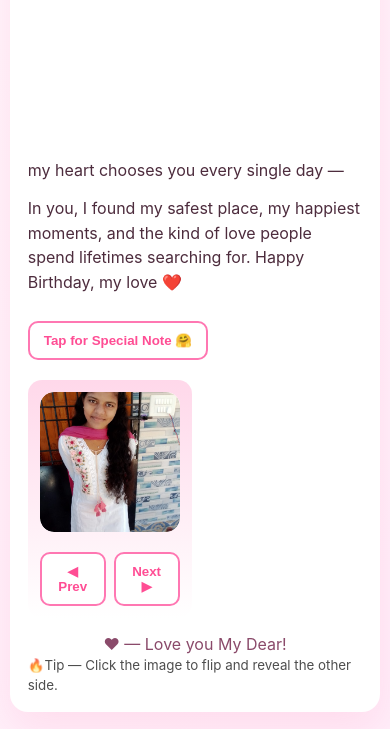
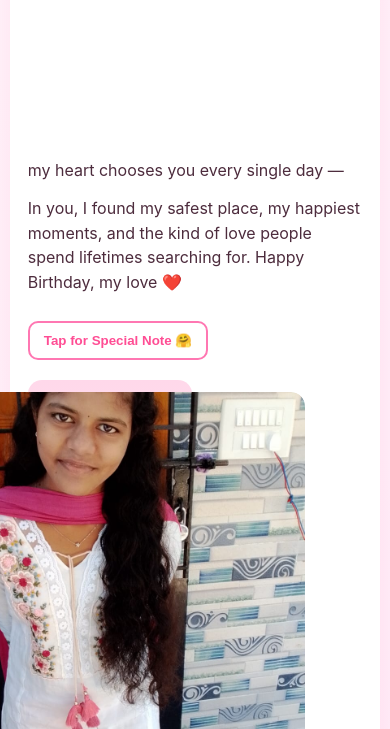
Before and after one commit to msyoganandh/happy_birthday_my_girl, a plain HTML site: page index.html in a window 390 px wide. Shown: the part 115-844 px from the top of the page. Drawn offline with Linux system fonts and the light colour scheme.

Commit message:
Update index.html

```diff
--- a/index.html
+++ b/index.html
@@ -98,24 +98,26 @@ footer{text-align:center;margin-top:16px;color:#8a4a6a}
   color:var(--deep);
   min-height:36px;
 }
-  @media (max-width: 900px) {
+ @media (max-width: 900px) {
   .carousel {
-    width: 100%;
+    width: 100% !important;
   }
 
   .img-wrap {
-    width: 100% !important;
-    max-width: 100% !important;
-    height: auto;               /* lets image grow */
-    aspect-ratio: 1 / 1;        /* keeps it square */
+    width: 100vw !important;   /* full screen width */
+    max-width: 100vw !important;
+    height: 100vw !important;  /* makes it a big square */
+    margin-left: 50%;
+    transform: translateX(-50%); /* center the image */
   }
 
   .img-front, .img-back {
+    width: 100%;
     height: 100%;
-    width: 100%;
     object-fit: cover;
   }
 }
+
 
 </style>
 </head>
```
